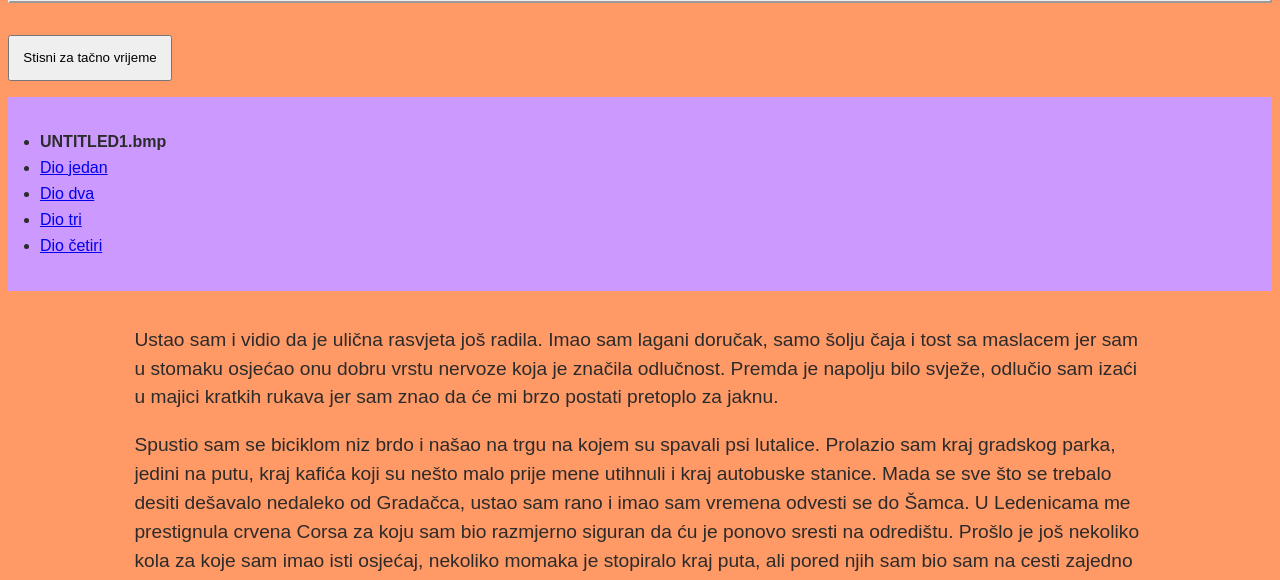
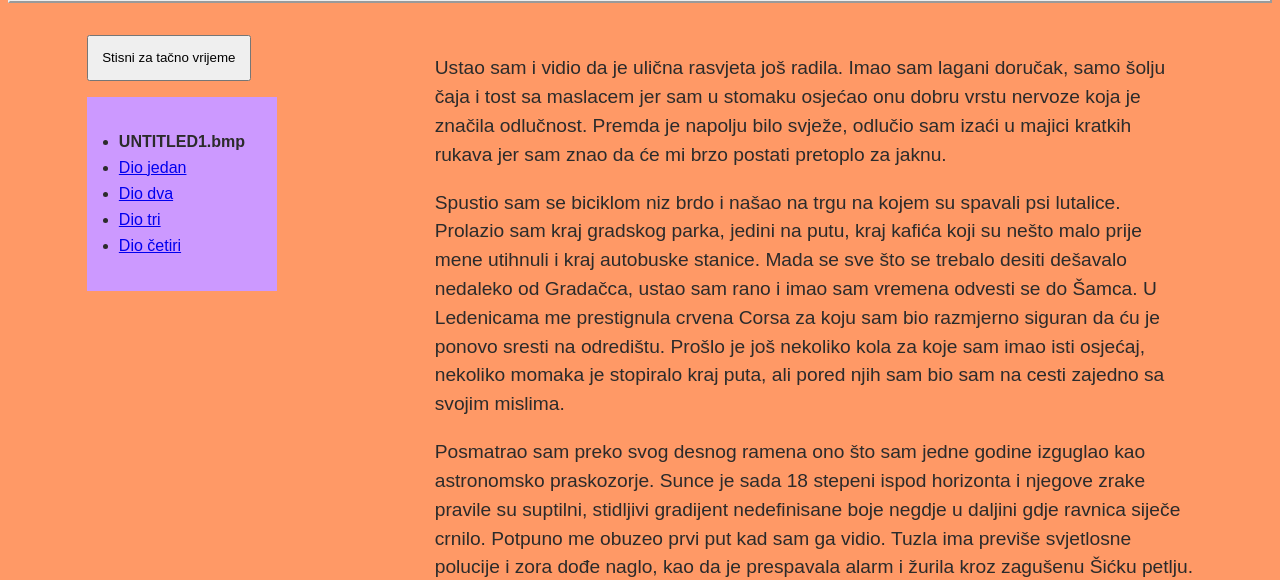
Before and after one commit to emirhero/pizza-hut-gorbachev, a plain HTML site: page index.html in a window 1280 px wide. Shown: the part 217-797 px from the top of the page. Drawn offline with Linux system fonts and the light colour scheme.

Commit message:
whoops guess not

```diff
--- a/index.html
+++ b/index.html
@@ -58,7 +58,7 @@ nav ul li a {
 }
 
 .time {
-  width: 100%;
+
 }
 
 .time button {
@@ -76,7 +76,7 @@ nav ul li a {
 
 .content {
 
-  max-width: 80%;
+  max-width: 60%;
   min-width: 50%;
   font-size: 1.2em;
   line-height: 1.5;
@@ -86,7 +86,7 @@ nav ul li a {
   text-align: center;
 }
 
-/**@media only screen and (max-width: 900px) {
+@media only screen and (max-width: 900px) {
   .time {
     width: 100%;
   }
@@ -94,7 +94,7 @@ nav ul li a {
   .content {
     max-width: 80%;
   }
-}*//
+}
   </style>
 </head>
 
```
